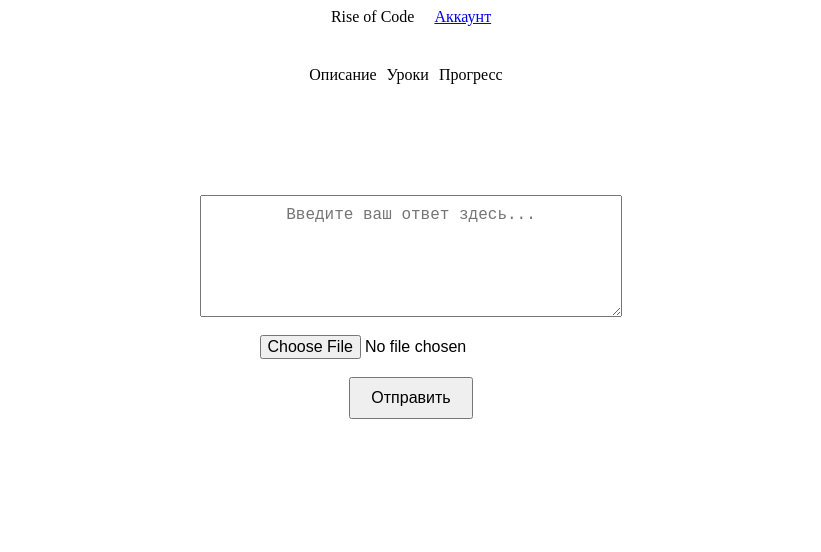
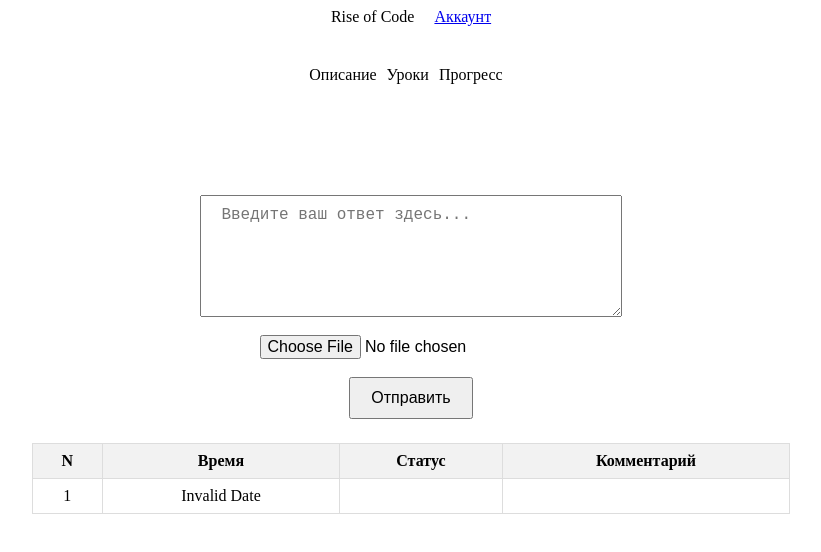
Before and after one commit to RiseOfCode/RiseOfCode, a Next.js app: page /lessons/1/task/1 in a window 1280 px wide. Shown: the top 552 px of the page, without its empty margins (229-1050 px from the left). Built offline with nearby package versions, Linux system fonts and the light colour scheme; no server answers.

Commit message:
add task status

```diff
--- a/src/pages/lessons/[id]/task/[taskId].tsx
+++ b/src/pages/lessons/[id]/task/[taskId].tsx
@@ -15,7 +15,9 @@ const TaskPage = () => {
     const [task, setTask] = useState({
         id: '',
         name: '',
-        description: ''
+        description: '',
+        attempts: [{date: '', status: '', comment: ''}],
+        finalAttempt: null,
     });
     const [lessonData, setLessonData] = useState({
         id: '',
@@ -26,6 +28,20 @@ const TaskPage = () => {
         teacherInfo: '',
         description: '',
     });
+
+    const fetchTask = async () => {
+        try {
+            const tasksResponse = await fetch(`/api/task/student/${userId}/${taskId}`);
+            if (tasksResponse.ok) {
+                const tasksData = await tasksResponse.json();
+                setTask(tasksData);
+            } else {
+                console.error('Failed to fetch tasks');
+            }
+        } catch (error) {
+            console.error('An error occurred', error);
+        }
+    };
 
     useEffect(() => {
         const fetchClass = async () => {
@@ -80,7 +96,49 @@ const TaskPage = () => {
     };
 
     const handleSubmit = async () => {
+        const requestData = {
+            code: textAnswer.replace(/\n/g, ' '),
+        };
 
+        try {
+            await fetch(`/api/task/${userId}/solve/${task.id}`, {
+                method: 'POST',
+                headers: {
+                    'Content-Type': 'application/json',
+                },
+                body: JSON.stringify(requestData),
+            });
+            fetchTask();
+        } catch (error) {}
+    };
+
+    const renderAttemptsTable = () => {
+        if (!task.attempts || task.attempts.length === 0) {
+            return <p>No attempts available.</p>;
+        }
+
+        return (
+          <table className={styles.attemptsTable}>
+              <thead>
+              <tr>
+                  <th>N</th>
+                  <th>Время</th>
+                  <th>Статус</th>
+                  <th>Комментарий</th>
+              </tr>
+              </thead>
+              <tbody>
+              {task.attempts.map((attempt, index) => (
+                <tr key={task.attempts.length - index}>
+                    <td>{task.attempts.length - index}</td>
+                    <td>{new Date(attempt.date).toLocaleString()}</td>
+                    <td className={attempt.status === 'SOLVED' ? styles.solved : attempt.status === 'PROCESSING' ? '' : styles.wa }>{attempt.status}</td>
+                    <td>{attempt.comment}</td>
+                </tr>
+              ))}
+              </tbody>
+          </table>
+        );
     };
 
     return (
@@ -108,6 +166,8 @@ const TaskPage = () => {
             <button className={styles.button} onClick={handleSubmit}>
                 Отправить
             </button>
+
+            {renderAttemptsTable()}
         </div>
     );
 
--- a/src/pages/styles/task.module.css
+++ b/src/pages/styles/task.module.css
@@ -23,7 +23,7 @@
 
 .button {
     padding: 10px 20px;
-    text-align: center;
+    text-align: start;
     text-decoration: none;
     display: inline-block;
     font-size: 16px;
@@ -38,3 +38,32 @@
 .taskName {
     text-align: left;
 }
+
+.attemptsTable {
+    width: 60%;
+    margin: auto;
+    border-collapse: collapse;
+    margin-top: 20px;
+}
+
+.attemptsTable th, .attemptsTable td {
+    border: 1px solid #ddd;
+    padding: 8px;
+    text-align: center;
+}
+
+.attemptsTable th {
+    background-color: #f2f2f2;
+}
+
+/*.attemptsTable tbody tr:nth-child(even) {*/
+/*    background-color: #f9f9f9;*/
+/*}*/
+
+.solved {
+    color: darkseagreen;
+}
+
+.wa {
+    color: darkred;
+}
```
Also changed, not shown: src/pages/lessons/[id]/index.tsx (+5 -2 lines).
